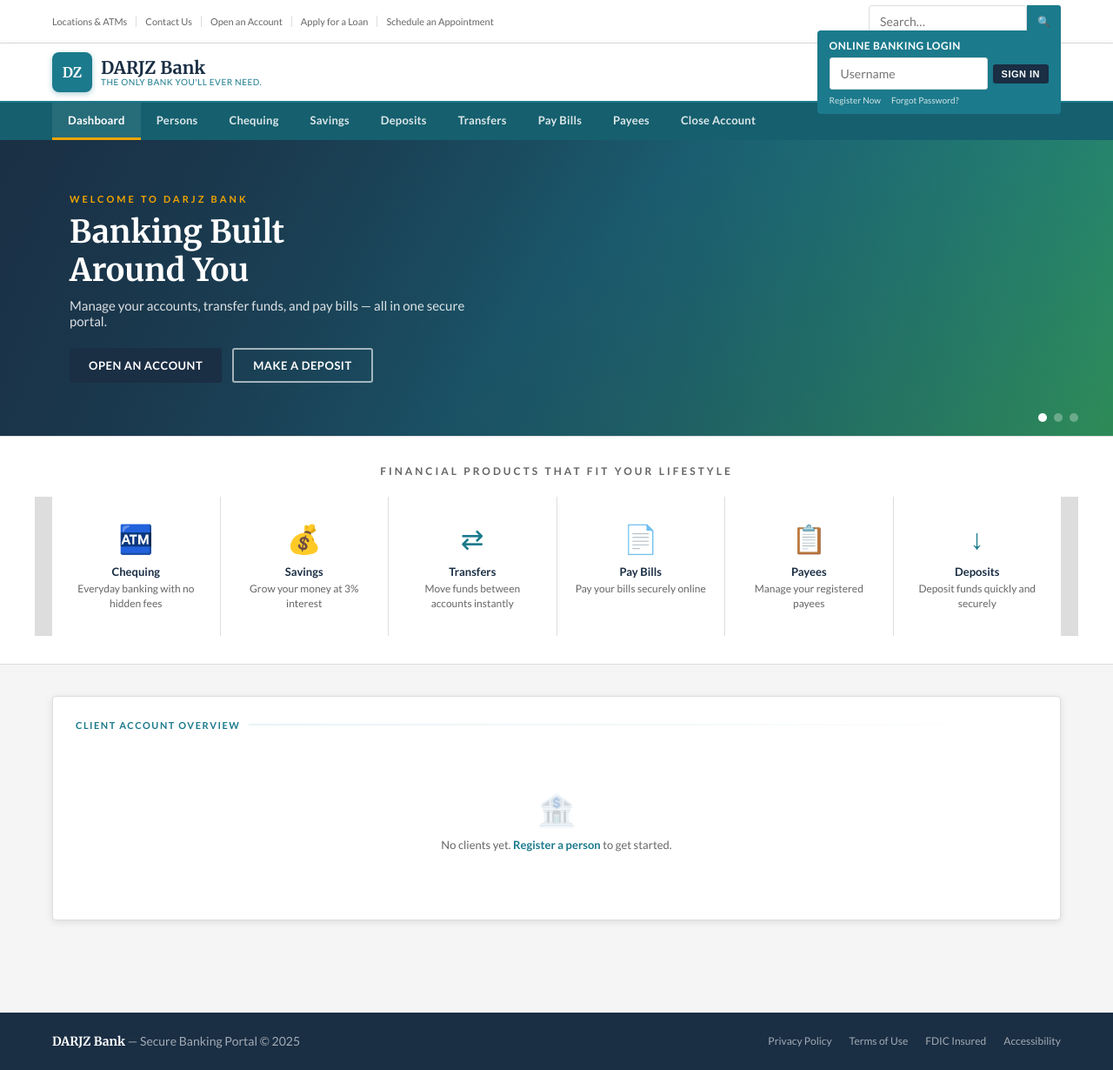
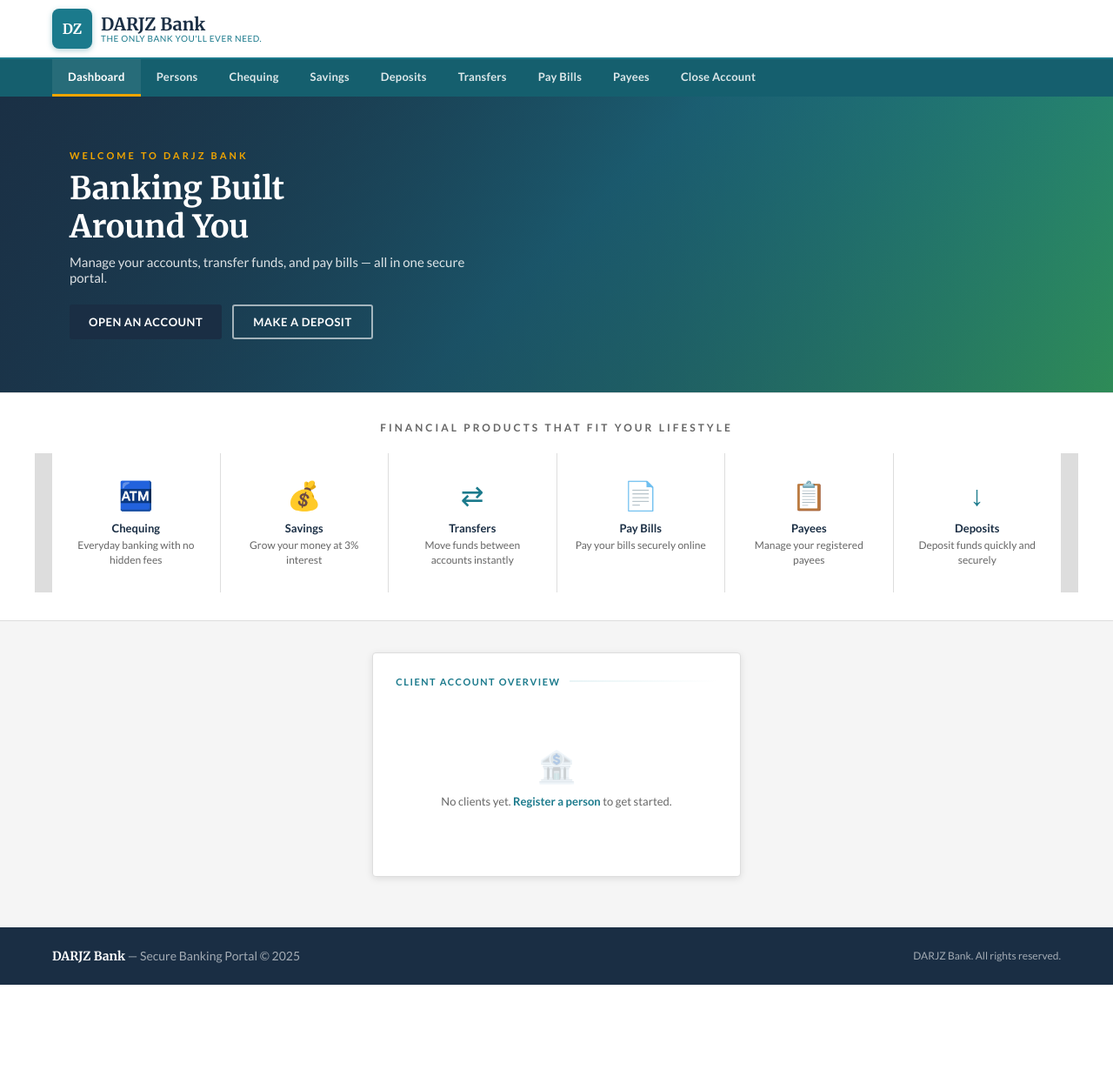
Before and after one commit to danielabd-it/Banking_Database, a Flask app: page / in a window 1280 px wide. Shown: the whole page at 87% size. After the commit the page ends 1132 px from the top, so only its background shows below. Run offline with Flask 3, Linux system fonts and the light colour scheme; data that the repository does not hold is empty.

Commit message:
Add files via upload

```diff
--- a/templates/base.html
+++ b/templates/base.html
@@ -23,31 +23,9 @@
   --shadow:   0 2px 8px rgba(0,0,0,.1);
 }
 
-body{background:var(--light);color:var(--text);font-family:'Lato',sans-serif;font-size:14px;min-height:100vh}
+body{background:var(--light);color:var(--text);font-family:'Lato',sans-serif;font-size:14px;
+  min-height:100vh;display:flex;flex-direction:column}
 a{color:inherit;text-decoration:none}
-
-/* ── UTILITY BAR (top thin row like GSB) ── */
-.util-bar{
-  background:var(--white);border-bottom:1px solid var(--border);
-  padding:6px 0;font-size:12px;color:var(--muted);
-}
-.util-inner{max-width:1200px;margin:0 auto;padding:0 20px;
-  display:flex;align-items:center;justify-content:space-between;gap:12px;flex-wrap:wrap}
-.util-links{display:flex;gap:0;align-items:center}
-.util-links a{color:var(--muted);padding:0 10px;border-right:1px solid var(--border);font-size:11px;white-space:nowrap}
-.util-links a:first-child{padding-left:0}
-.util-links a:last-child{border-right:none}
-.util-links a:hover{color:var(--teal)}
-.util-search{display:flex;gap:0}
-.util-search input{
-  border:1px solid var(--border);border-right:none;padding:4px 10px;
-  font-size:12px;font-family:'Lato',sans-serif;outline:none;width:160px;
-  border-radius:3px 0 0 3px;
-}
-.util-search button{
-  background:var(--teal);color:#fff;border:none;padding:4px 12px;
-  cursor:pointer;font-size:12px;border-radius:0 3px 3px 0;
-}
 
 /* ── PRIMARY NAV (main brand row) ── */
 .primary-nav{
@@ -73,25 +51,6 @@ a{color:inherit;text-decoration:none}
 .brand-text strong{font-family:'Merriweather',serif;font-size:20px;font-weight:700;color:var(--navy)}
 .brand-text small{font-size:10px;color:var(--teal);font-weight:400;letter-spacing:.5px;text-transform:uppercase}
 
-/* Online Banking Login box (top right like GSB) */
-.login-box{
-  background:var(--teal);border-radius:4px;padding:10px 14px;
-  display:flex;flex-direction:column;gap:6px;min-width:200px;
-}
-.login-box-title{color:#fff;font-size:12px;font-weight:700;text-transform:uppercase;letter-spacing:.5px}
-.login-box-row{display:flex;gap:6px;align-items:center}
-.login-box input{
-  flex:1;padding:5px 8px;font-size:12px;border:none;border-radius:3px;
-  font-family:'Lato',sans-serif;outline:none;
-}
-.login-box .sign-in{
-  background:var(--navy);color:#fff;border:none;padding:5px 10px;
-  font-size:11px;font-weight:700;border-radius:3px;cursor:pointer;
-  text-transform:uppercase;letter-spacing:.5px;white-space:nowrap;
-}
-.login-links{display:flex;gap:12px}
-.login-links a{color:rgba(255,255,255,.8);font-size:10px}
-.login-links a:hover{color:#fff;text-decoration:underline}
 
 /* ── SECONDARY NAV (page nav tabs like GSB) ── */
 .sec-nav{background:var(--teal2)}
@@ -175,7 +134,7 @@ tr:hover td{background:#f9feff}
 .qcard-icon{font-size:26px}
 
 /* ── FOOTER ── */
-footer{background:var(--navy);color:rgba(255,255,255,.6);padding:24px 0;margin-top:48px}
+footer{background:var(--navy);color:rgba(255,255,255,.6);padding:24px 0;margin-top:auto}
 .footer-inner{max-width:1200px;margin:0 auto;padding:0 20px;display:flex;align-items:center;justify-content:space-between;flex-wrap:wrap;gap:12px}
 footer strong{color:#fff;font-family:'Merriweather',serif}
 footer a{color:rgba(255,255,255,.6);font-size:12px}
@@ -192,9 +151,7 @@ footer a:hover{color:#fff}
 .hero-tag{font-size:11px;text-transform:uppercase;letter-spacing:3px;color:var(--gold);font-weight:700;margin-bottom:10px}
 .hero h2{font-family:'Merriweather',serif;font-size:36px;font-weight:700;color:#fff;line-height:1.2;margin-bottom:10px}
 .hero p{color:rgba(255,255,255,.85);font-size:15px;margin-bottom:22px;max-width:480px}
-.hero-dots{position:absolute;bottom:16px;right:40px;display:flex;gap:8px}
-.hero-dot{width:10px;height:10px;border-radius:50%;background:rgba(255,255,255,.3);cursor:pointer}
-.hero-dot.active{background:#fff}
+
 
 /* ── PRODUCTS STRIP ── */
 .products-strip{background:var(--white);border-top:1px solid var(--border);border-bottom:1px solid var(--border);padding:32px 0}
@@ -207,10 +164,8 @@ footer a:hover{color:#fff}
 .product-desc{font-size:12px;color:var(--muted);line-height:1.4}
 
 @media(max-width:768px){
-  .login-box{display:none}
   .primary-inner{height:56px}
   .sec-nav{overflow-x:auto}
-  .util-bar{display:none}
   .wrap{padding:20px 14px}
   .hero{height:260px}
   .hero h2{font-size:24px}
@@ -219,22 +174,6 @@ footer a:hover{color:#fff}
 </head>
 <body>
 
-<!-- UTILITY BAR -->
-<div class="util-bar">
-  <div class="util-inner">
-    <div class="util-links">
-      <a href="#">Locations &amp; ATMs</a>
-      <a href="#">Contact Us</a>
-      <a href="/persons/new">Open an Account</a>
-      <a href="#">Apply for a Loan</a>
-      <a href="#">Schedule an Appointment</a>
-    </div>
-    <div class="util-search">
-      <input type="text" placeholder="Search…">
-      <button>🔍</button>
-    </div>
-  </div>
-</div>
 
 <!-- PRIMARY NAV -->
 <div class="primary-nav">
@@ -246,18 +185,6 @@ footer a:hover{color:#fff}
         <small>The only bank you'll ever need.</small>
       </div>
     </a>
-
-    <div class="login-box">
-      <div class="login-box-title">Online Banking Login</div>
-      <div class="login-box-row">
-        <input type="text" placeholder="Username">
-        <button class="sign-in">Sign In</button>
-      </div>
-      <div class="login-links">
-        <a href="#">Register Now</a>
-        <a href="#">Forgot Password?</a>
-      </div>
-    </div>
   </div>
 </div>
 
@@ -279,7 +206,7 @@ footer a:hover{color:#fff}
 {% block hero %}{% endblock %}
 
 {% block content_outer %}
-<div class="wrap">
+<div class="wrap" style="flex:1">
 {% block content %}{% endblock %}
 </div>
 {% endblock %}
@@ -287,12 +214,7 @@ footer a:hover{color:#fff}
 <footer>
   <div class="footer-inner">
     <span><strong>DARJZ Bank</strong> — Secure Banking Portal &copy; 2025</span>
-    <div style="display:flex;gap:20px">
-      <a href="#">Privacy Policy</a>
-      <a href="#">Terms of Use</a>
-      <a href="#">FDIC Insured</a>
-      <a href="#">Accessibility</a>
-    </div>
+    <span style="font-size:12px">DARJZ Bank. All rights reserved.</span>
   </div>
 </footer>
 
--- a/templates/index.html
+++ b/templates/index.html
@@ -13,11 +13,6 @@
       <a href="/persons/new" class="btn btn-navy">Open an Account</a>
       <a href="/deposits"    class="btn btn-g" style="border-color:rgba(255,255,255,.6);color:#fff">Make a Deposit</a>
     </div>
-  </div>
-  <div class="hero-dots">
-    <div class="hero-dot active"></div>
-    <div class="hero-dot"></div>
-    <div class="hero-dot"></div>
   </div>
 </div>
 
```
